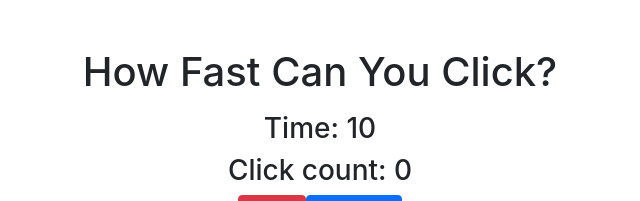
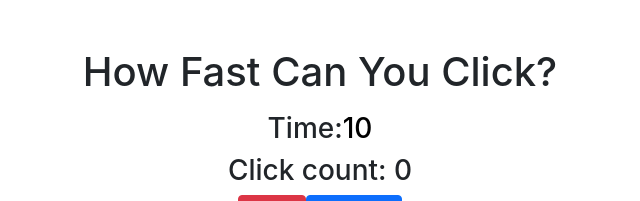
Before and after one commit to dpvpp/fast-click, a React (Create React App) app: page / in a window 1280 px wide. Shown: the top 201 px of the page, without its empty margins (320-960 px from the left). Built offline with nearby package versions, Linux system fonts and the light colour scheme.

Commit message:
Added some color to the timer

```diff
--- a/src/ClickCounter.js
+++ b/src/ClickCounter.js
@@ -41,10 +41,21 @@ function ClickCounter() {
     return (
         <div class = "p-5 text-center bg-white">
             <h1 class="mb-3">How Fast Can You Click?</h1>
-            <h3>Time: {time}</h3>
+
+            <h3>
+
+                {/* <button class="btn btn-danger" onClick={reset} style={{margin:'5px', fontSize:'25px'}}>--</button>
+                <button class="btn btn-danger" onClick={reset} style={{margin:'5px', fontSize:'25px'}}>-</button> */}
+                Time:
+                <span style={{color: (started ? 'green' : 'black')}}>{time}</span>
+                {/* <button class="btn btn-success" onClick={reset} style={{margin:'5px', fontSize:'25px'}}>+</button>
+                <button class="btn btn-success" onClick={reset} style={{margin:'5px', fontSize:'25px'}}>++</button> */}
+            </h3>
+
+
             <h3>Click count: {count}</h3>
             <button class="btn btn-danger" onClick={reset}>Reset</button>
-            <button class="btn btn-primary" onClick={started ? incrCount : start}>Click Me!</button>
+            <button class="btn btn-primary" onClick={started ? incrCount : start} >Click Me!</button>
         </div>
     )
 }
```
